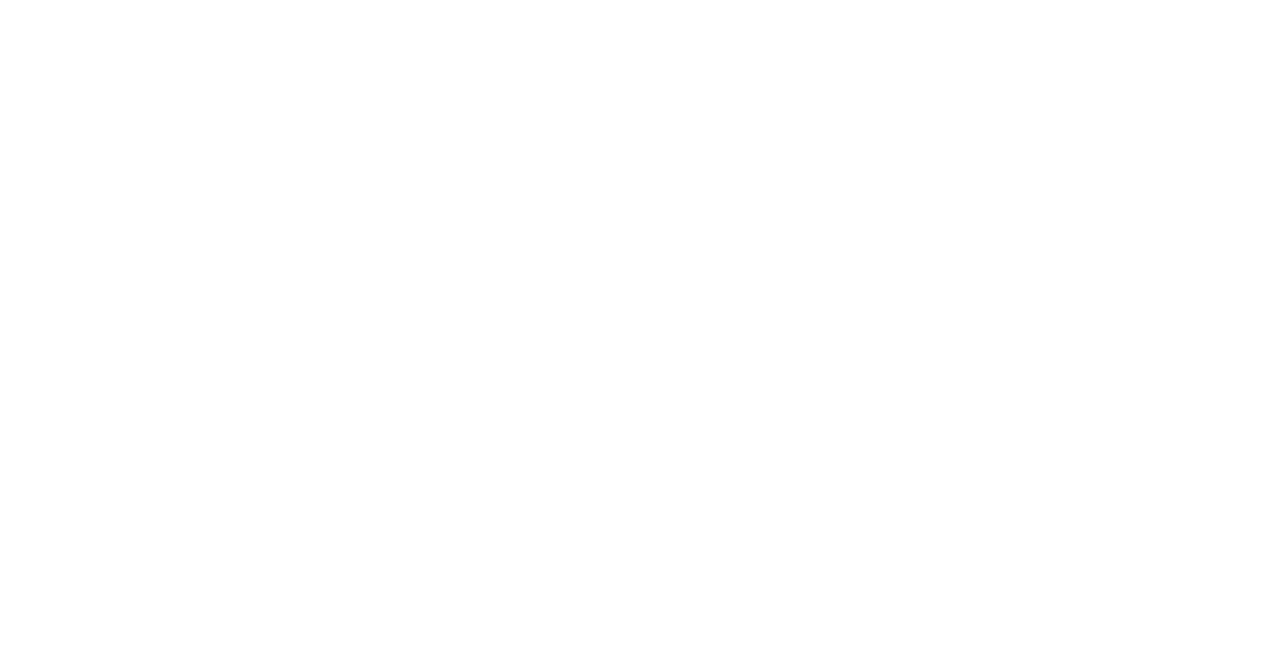
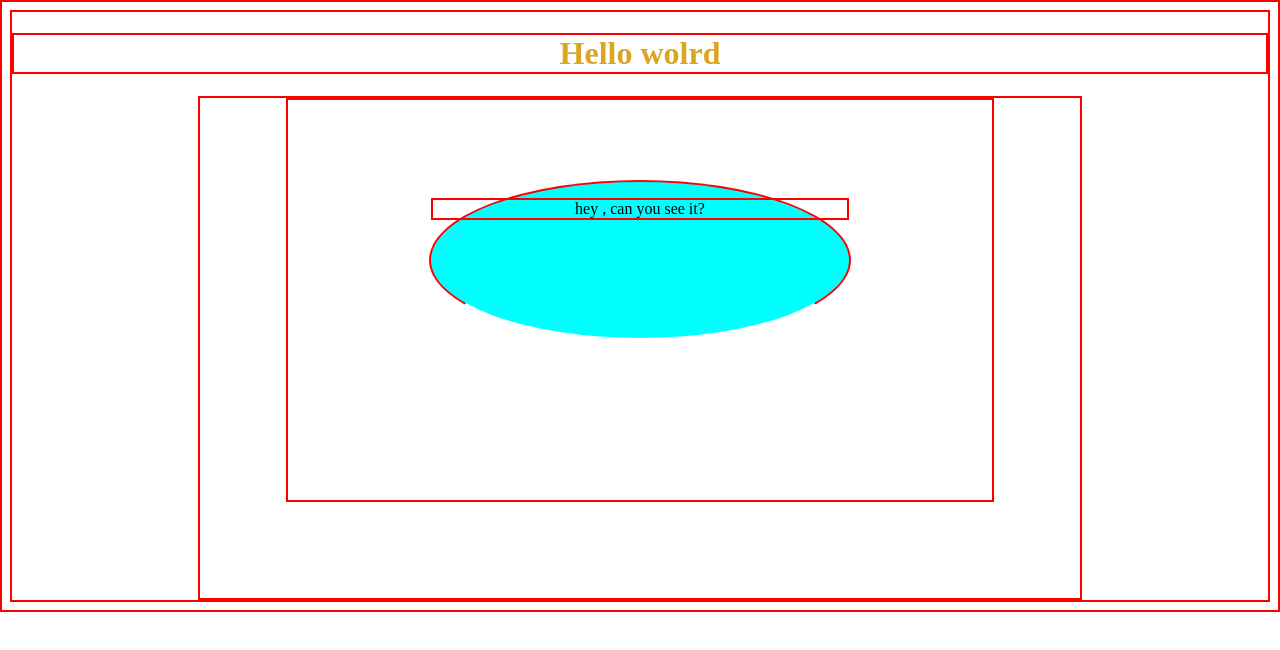
Before and after one commit to simonshafee/Dessert, a plain HTML site: page newf.html in a window 1280 px wide. Drawn offline with Linux system fonts and the light colour scheme.

Commit message:
Update newf.html

```diff
--- a/newf.html
+++ b/newf.html
@@ -3,10 +3,56 @@
 <head>
     <meta charset="UTF-8">
     <meta http-equiv="X-UA-Compatible" content="IE=edge">
-    <meta name="viewport" content="width=git, initial-scale=1.0">
+    <meta name="viewport" content="width=device-width, initial-scale=1.0">
     <title>Document</title>
+    <style>
+        h1{
+            color: goldenrod;
+        }
+        #main{
+            width: 70%;
+            height: 500px;
+            margin: 0 auto;
+
+        }
+        *{
+            border: 2px solid red;
+            text-align: center;
+        }
+        .col{
+            width: 80%;
+            height: 80%;
+            margin: 0 auto;
+            display: grid;
+            grid-template-columns: 20% 20% 20% 20% 20%;
+            grid-template-rows: 20% 20% 20% 20% 20%;
+
+        }
+        .blue{
+            background-color: aqua;
+            grid-column-start: 2;
+            grid-column-end: 5;
+            grid-row-start: 2;
+            grid-row-end: 4;
+            border-radius: 50%;
+            border-bottom-color: white;
+
+        }
+
+    </style>
 </head>
 <body>
+    <h1>Hello wolrd</h1>
+    <div id="main">
+        <div class="col">
+            <div class="blue"><p>hey , can you see it?</p>
+
+            </div>
+
+        </div>
+
+
+    </div>
 
 </body>
 </html>
```
